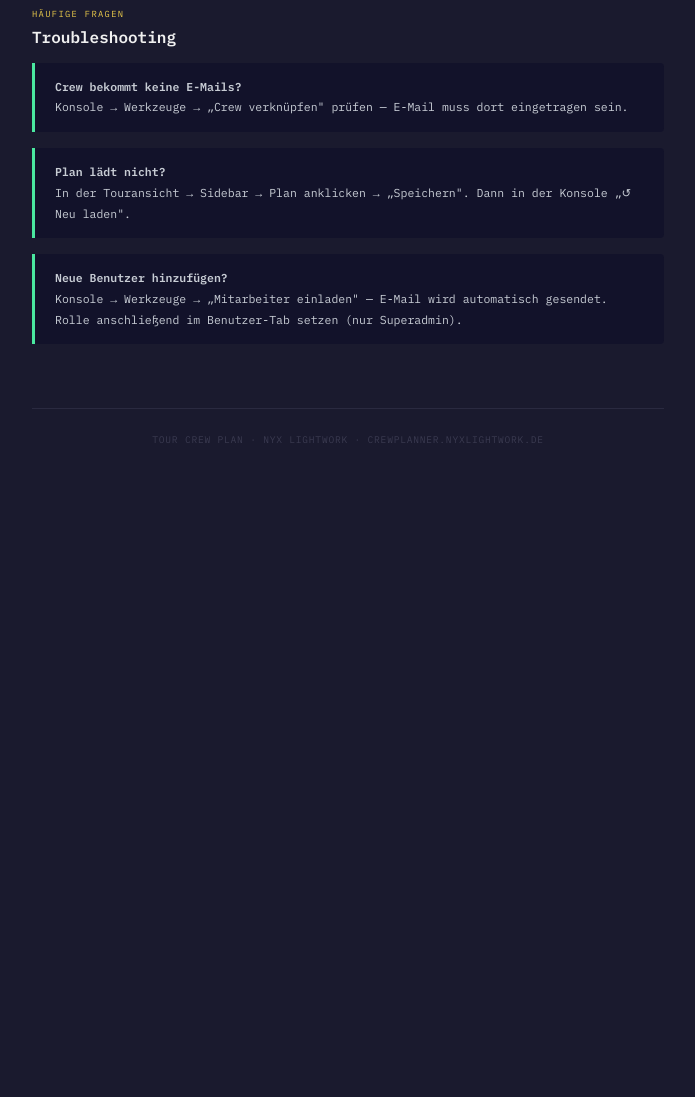
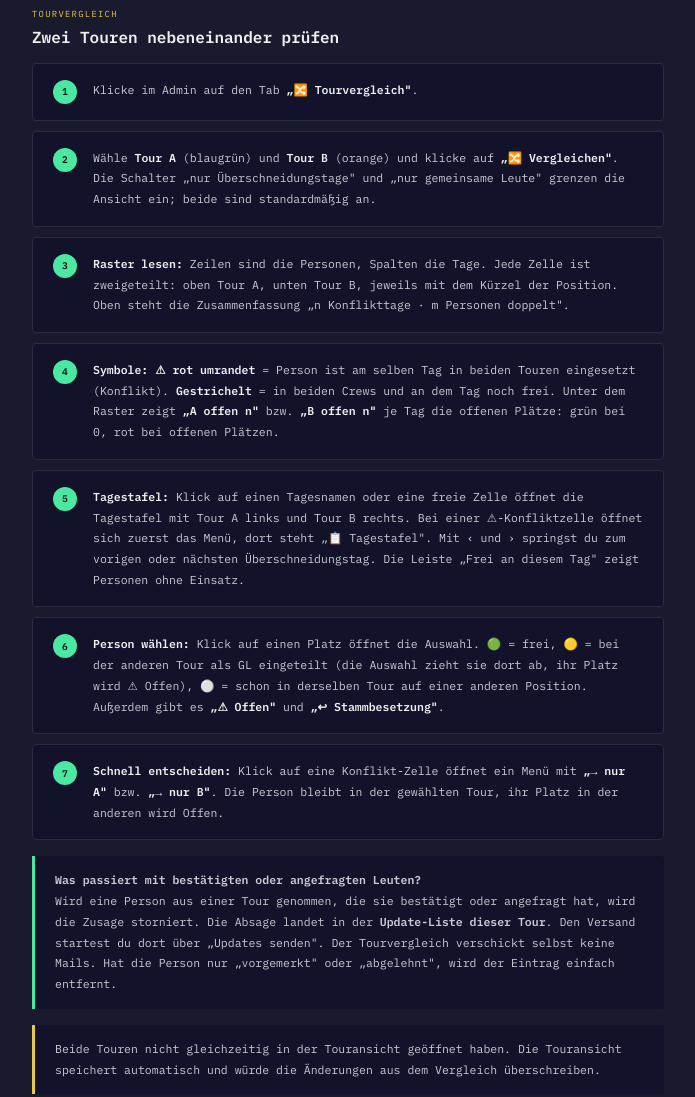
Before and after one commit to Aniflu/Crewplaner, a plain HTML site: page docs/guide-admin.html in a window 1280 px wide. Shown: the part 1820-2917 px from the top of the page, without its empty margins (292-987 px from the left). Before the commit the page ends 2378 px from the top, so only its background shows below. Drawn offline with Linux system fonts and the light colour scheme.

Commit message:
v1.2.0 — Tourvergleich im Admin
Co-Authored-By: Claude Haiku 5.5 <noreply@anthropic.com>

```diff
--- a/docs/guide-admin.html
+++ b/docs/guide-admin.html
@@ -177,6 +177,46 @@ body {
   </div>
 
   <div class="section">
+    <div class="section-num">Tourvergleich</div>
+    <div class="section-title">Zwei Touren nebeneinander prüfen</div>
+    <div class="step">
+      <div class="step-num">1</div>
+      <div class="step-text">Klicke im Admin auf den Tab <strong>„🔀 Tourvergleich"</strong>.</div>
+    </div>
+    <div class="step">
+      <div class="step-num">2</div>
+      <div class="step-text">Wähle <strong>Tour A</strong> (blaugrün) und <strong>Tour B</strong> (orange) und klicke auf <strong>„🔀 Vergleichen"</strong>. Die Schalter „nur Überschneidungstage" und „nur gemeinsame Leute" grenzen die Ansicht ein; beide sind standardmäßig an.</div>
+    </div>
+    <div class="step">
+      <div class="step-num">3</div>
+      <div class="step-text"><strong>Raster lesen:</strong> Zeilen sind die Personen, Spalten die Tage. Jede Zelle ist zweigeteilt: oben Tour A, unten Tour B, jeweils mit dem Kürzel der Position. Oben steht die Zusammenfassung „n Konflikttage · m Personen doppelt".</div>
+    </div>
+    <div class="step">
+      <div class="step-num">4</div>
+      <div class="step-text"><strong>Symbole:</strong> <strong>⚠ rot umrandet</strong> = Person ist am selben Tag in beiden Touren eingesetzt (Konflikt). <strong>Gestrichelt</strong> = in beiden Crews und an dem Tag noch frei. Unter dem Raster zeigt <strong>„A offen n"</strong> bzw. <strong>„B offen n"</strong> je Tag die offenen Plätze: grün bei 0, rot bei offenen Plätzen.</div>
+    </div>
+    <div class="step">
+      <div class="step-num">5</div>
+      <div class="step-text"><strong>Tagestafel:</strong> Klick auf einen Tagesnamen oder eine freie Zelle öffnet die Tagestafel mit Tour A links und Tour B rechts. Bei einer ⚠-Konfliktzelle öffnet sich zuerst das Menü, dort steht „📋 Tagestafel". Mit ‹ und › springst du zum vorigen oder nächsten Überschneidungstag. Die Leiste „Frei an diesem Tag" zeigt Personen ohne Einsatz.</div>
+    </div>
+    <div class="step">
+      <div class="step-num">6</div>
+      <div class="step-text"><strong>Person wählen:</strong> Klick auf einen Platz öffnet die Auswahl. <strong>🟢</strong> = frei, <strong>🟡</strong> = bei der anderen Tour als GL eingeteilt (die Auswahl zieht sie dort ab, ihr Platz wird ⚠ Offen), <strong>⚪</strong> = schon in derselben Tour auf einer anderen Position. Außerdem gibt es <strong>„⚠ Offen"</strong> und <strong>„↩ Stammbesetzung"</strong>.</div>
+    </div>
+    <div class="step">
+      <div class="step-num">7</div>
+      <div class="step-text"><strong>Schnell entscheiden:</strong> Klick auf eine Konflikt-Zelle öffnet ein Menü mit <strong>„→ nur A"</strong> bzw. <strong>„→ nur B"</strong>. Die Person bleibt in der gewählten Tour, ihr Platz in der anderen wird Offen.</div>
+    </div>
+    <div class="highlight">
+      <strong>Was passiert mit bestätigten oder angefragten Leuten?</strong><br>
+      Wird eine Person aus einer Tour genommen, die sie bestätigt oder angefragt hat, wird die Zusage storniert. Die Absage landet in der <strong>Update-Liste dieser Tour</strong>. Den Versand startest du dort über „Updates senden". Der Tourvergleich verschickt selbst keine Mails. Hat die Person nur „vorgemerkt" oder „abgelehnt", wird der Eintrag einfach entfernt.
+    </div>
+    <div class="warn">
+      Beide Touren nicht gleichzeitig in der Touransicht geöffnet haben. Die Touransicht speichert automatisch und würde die Änderungen aus dem Vergleich überschreiben.
+    </div>
+  </div>
+
+  <div class="section">
     <div class="section-num">Häufige Fragen</div>
     <div class="section-title">Troubleshooting</div>
     <div class="highlight">
```
Also changed, not shown: admin.html (+2 -2 lines), index.html (+2 -2 lines), login.html (+1 -1 lines), 1 other file.
